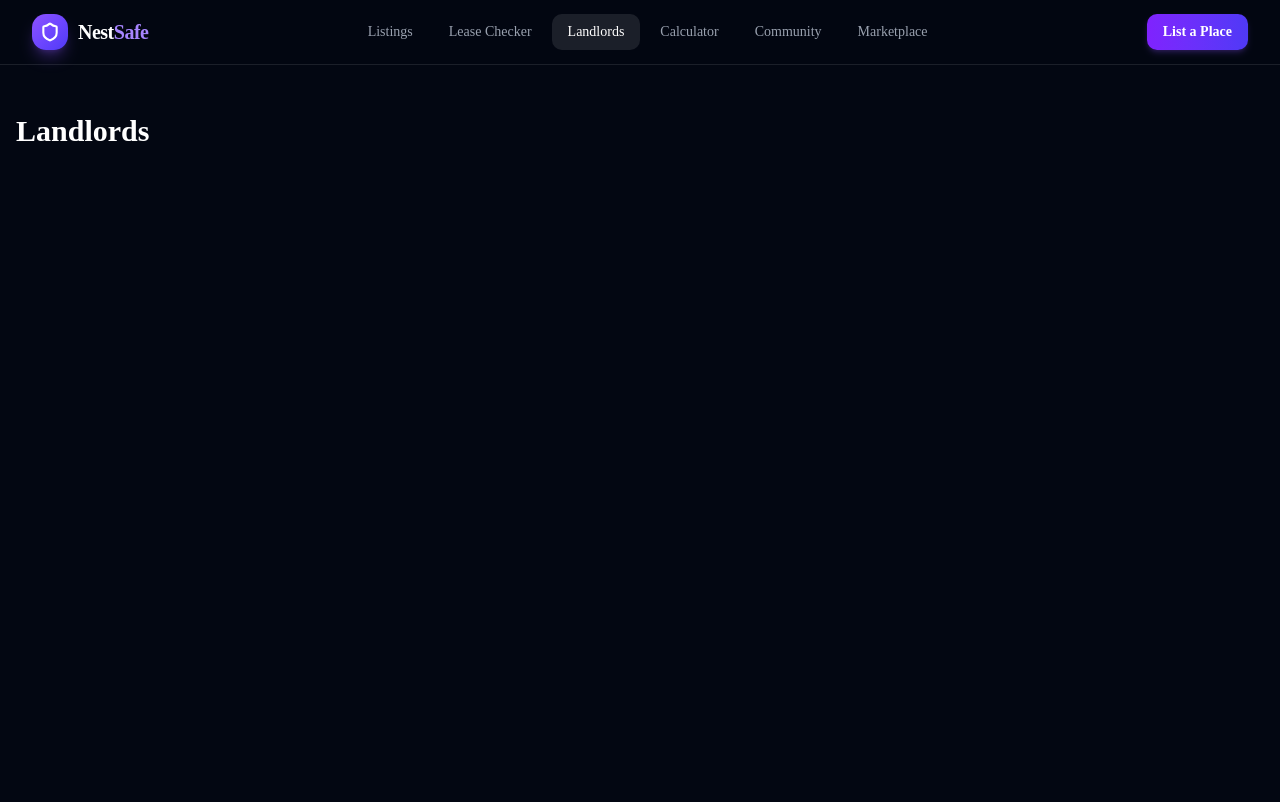
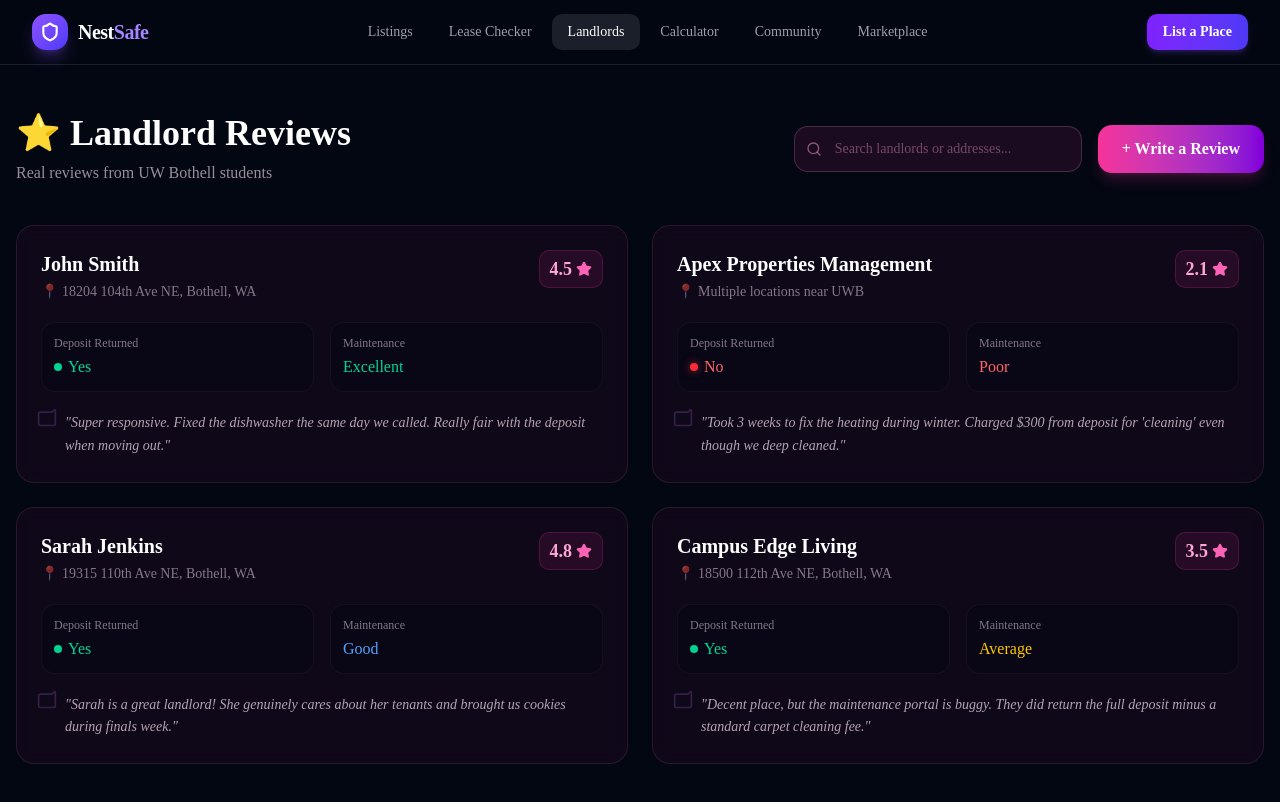
Before and after one commit to BharathiGaneshkumar/DawgDen, a Next.js app: page /landlords in a window 1280 px wide. Shown: the top 802 px of the page. Built offline with nearby package versions, Linux system fonts and the light colour scheme.

Commit message:
landlords page UI

```diff
--- a/app/landlords/page.tsx
+++ b/app/landlords/page.tsx
@@ -1,7 +1,120 @@
+import { Search, Star, MessageSquare } from "lucide-react";
+
+const landlords = [
+  {
+    id: 1,
+    name: "John Smith",
+    address: "18204 104th Ave NE, Bothell, WA",
+    rating: 4.5,
+    depositReturned: true,
+    maintenanceRating: "Excellent",
+    reviewSnippet: "Super responsive. Fixed the dishwasher the same day we called. Really fair with the deposit when moving out.",
+  },
+  {
+    id: 2,
+    name: "Apex Properties Management",
+    address: "Multiple locations near UWB",
+    rating: 2.1,
+    depositReturned: false,
+    maintenanceRating: "Poor",
+    reviewSnippet: "Took 3 weeks to fix the heating during winter. Charged $300 from deposit for 'cleaning' even though we deep cleaned.",
+  },
+  {
+    id: 3,
+    name: "Sarah Jenkins",
+    address: "19315 110th Ave NE, Bothell, WA",
+    rating: 4.8,
+    depositReturned: true,
+    maintenanceRating: "Good",
+    reviewSnippet: "Sarah is a great landlord! She genuinely cares about her tenants and brought us cookies during finals week.",
+  },
+  {
+    id: 4,
+    name: "Campus Edge Living",
+    address: "18500 112th Ave NE, Bothell, WA",
+    rating: 3.5,
+    depositReturned: true,
+    maintenanceRating: "Average",
+    reviewSnippet: "Decent place, but the maintenance portal is buggy. They did return the full deposit minus a standard carpet cleaning fee.",
+  },
+];
+
 export default function LandlordsPage() {
   return (
-    <div className="mx-auto max-w-7xl px-4 py-12">
-      <h1 className="text-3xl font-bold text-white">Landlords</h1>
+    <div className="mx-auto max-w-7xl px-4 py-12 min-h-screen">
+      {/* Header */}
+      <div className="mb-10 flex flex-col md:flex-row md:items-center justify-between gap-6">
+        <div>
+          <h1 className="text-4xl font-bold text-white">⭐ Landlord Reviews</h1>
+          <p className="mt-2 text-pink-100/60">Real reviews from UW Bothell students</p>
+        </div>
+
+        <div className="flex w-full flex-col sm:flex-row md:w-auto items-center gap-4">
+          <div className="relative w-full sm:w-72">
+            <Search className="absolute left-3 top-1/2 -translate-y-1/2 h-4 w-4 text-pink-300/50" />
+            <input
+              type="text"
+              placeholder="Search landlords or addresses..."
+              className="w-full rounded-xl border border-pink-300/20 bg-pink-500/10 py-3 pl-10 pr-4 text-sm text-pink-100 placeholder:text-pink-300/40 focus:border-pink-400 focus:outline-none focus:ring-1 focus:ring-pink-400 transition-colors"
+            />
+          </div>
+          <button className="w-full sm:w-auto shrink-0 rounded-xl bg-gradient-to-r from-pink-500 to-purple-700 px-6 py-3 font-semibold text-white shadow-lg shadow-pink-500/20 transition-all hover:-translate-y-0.5 hover:shadow-pink-500/40">
+            + Write a Review
+          </button>
+        </div>
+      </div>
+
+      {/* Landlord Cards Grid */}
+      <div className="grid gap-6 md:grid-cols-2">
+        {landlords.map((landlord) => (
+          <div
+            key={landlord.id}
+            className="group flex flex-col rounded-2xl border border-pink-300/10 bg-pink-500/5 p-6 backdrop-blur-sm transition-all duration-300 hover:-translate-y-1 hover:border-pink-300/20 hover:bg-pink-500/10"
+          >
+            <div className="flex items-start justify-between">
+              <div>
+                <h2 className="text-xl font-bold text-white group-hover:text-pink-300 transition-colors">
+                  {landlord.name}
+                </h2>
+                <p className="mt-1 text-sm text-pink-100/50">📍 {landlord.address}</p>
+              </div>
+              <div className="flex items-center gap-1 rounded-lg bg-pink-500/10 px-2.5 py-1 text-pink-300 font-semibold text-lg border border-pink-500/20">
+                <span>{landlord.rating}</span>
+                <Star className="h-4 w-4 fill-pink-400 text-pink-400" />
+              </div>
+            </div>
+
+            <div className="mt-5 grid grid-cols-2 gap-4">
+              <div className="rounded-xl bg-gray-950/40 p-3 border border-pink-300/5">
+                <p className="text-xs text-pink-100/50 mb-1">Deposit Returned</p>
+                <div className="flex items-center gap-1.5">
+                  <span className={`inline-flex h-2 w-2 rounded-full ${landlord.depositReturned ? 'bg-emerald-400' : 'bg-red-500 shadow-[0_0_8px_rgba(239,68,68,0.6)]'}`}></span>
+                  <span className={`font-medium ${landlord.depositReturned ? 'text-emerald-400' : 'text-red-400'}`}>
+                    {landlord.depositReturned ? 'Yes' : 'No'}
+                  </span>
+                </div>
+              </div>
+              <div className="rounded-xl bg-gray-950/40 p-3 border border-pink-300/5">
+                <p className="text-xs text-pink-100/50 mb-1">Maintenance</p>
+                <p className={`font-medium ${
+                  landlord.maintenanceRating === 'Excellent' ? 'text-emerald-400' :
+                  landlord.maintenanceRating === 'Good' ? 'text-blue-400' :
+                  landlord.maintenanceRating === 'Average' ? 'text-yellow-400' : 'text-red-400'
+                }`}>
+                  {landlord.maintenanceRating}
+                </p>
+              </div>
+            </div>
+
+            <div className="mt-5 relative">
+              <MessageSquare className="absolute -left-1 -top-1 h-5 w-5 text-purple-400/20 rotate-180" />
+              <p className="pl-6 text-sm text-pink-100/70 italic leading-relaxed">
+                "{landlord.reviewSnippet}"
+              </p>
+            </div>
+          </div>
+        ))}
+      </div>
     </div>
   );
 }
```
